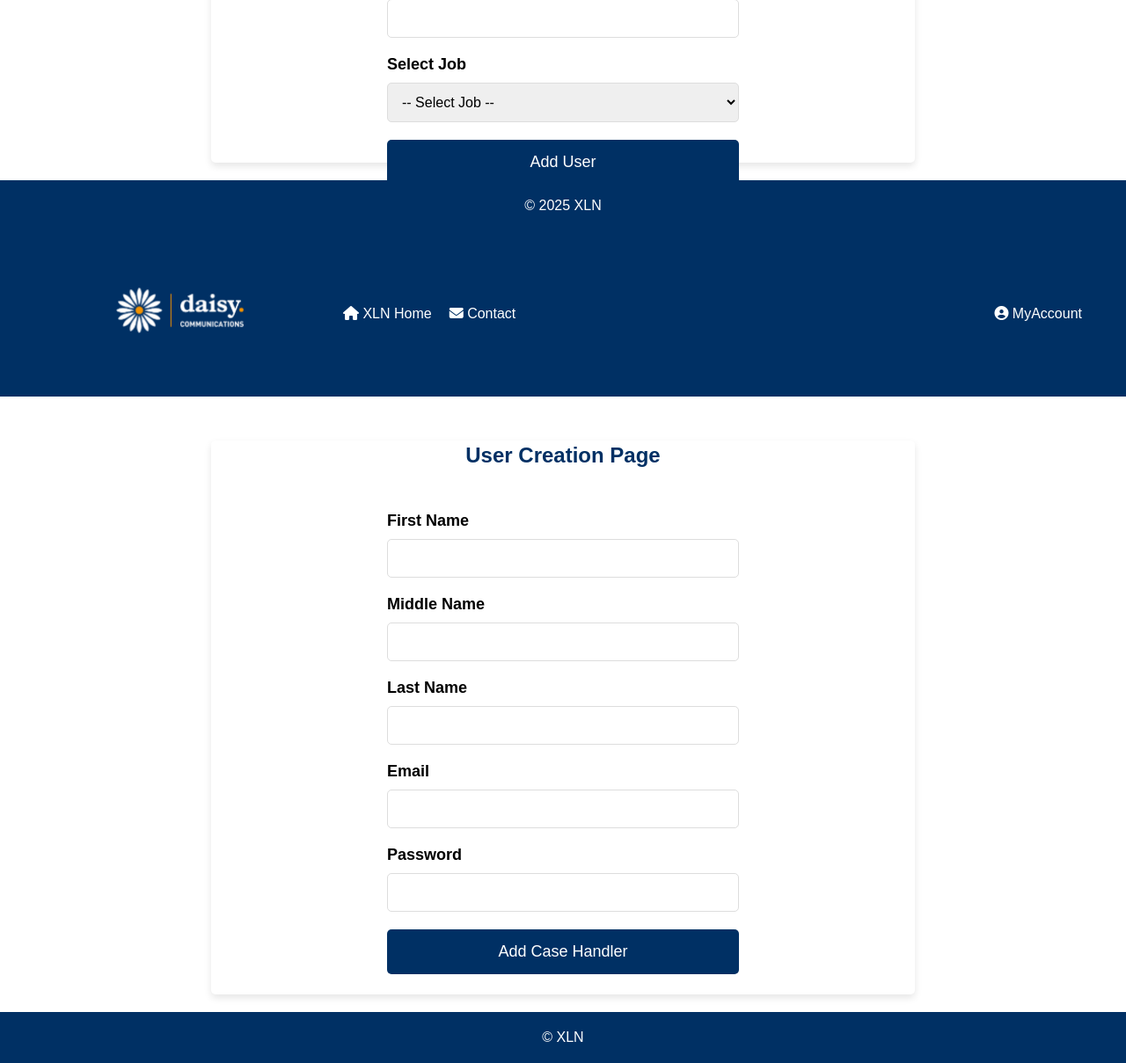
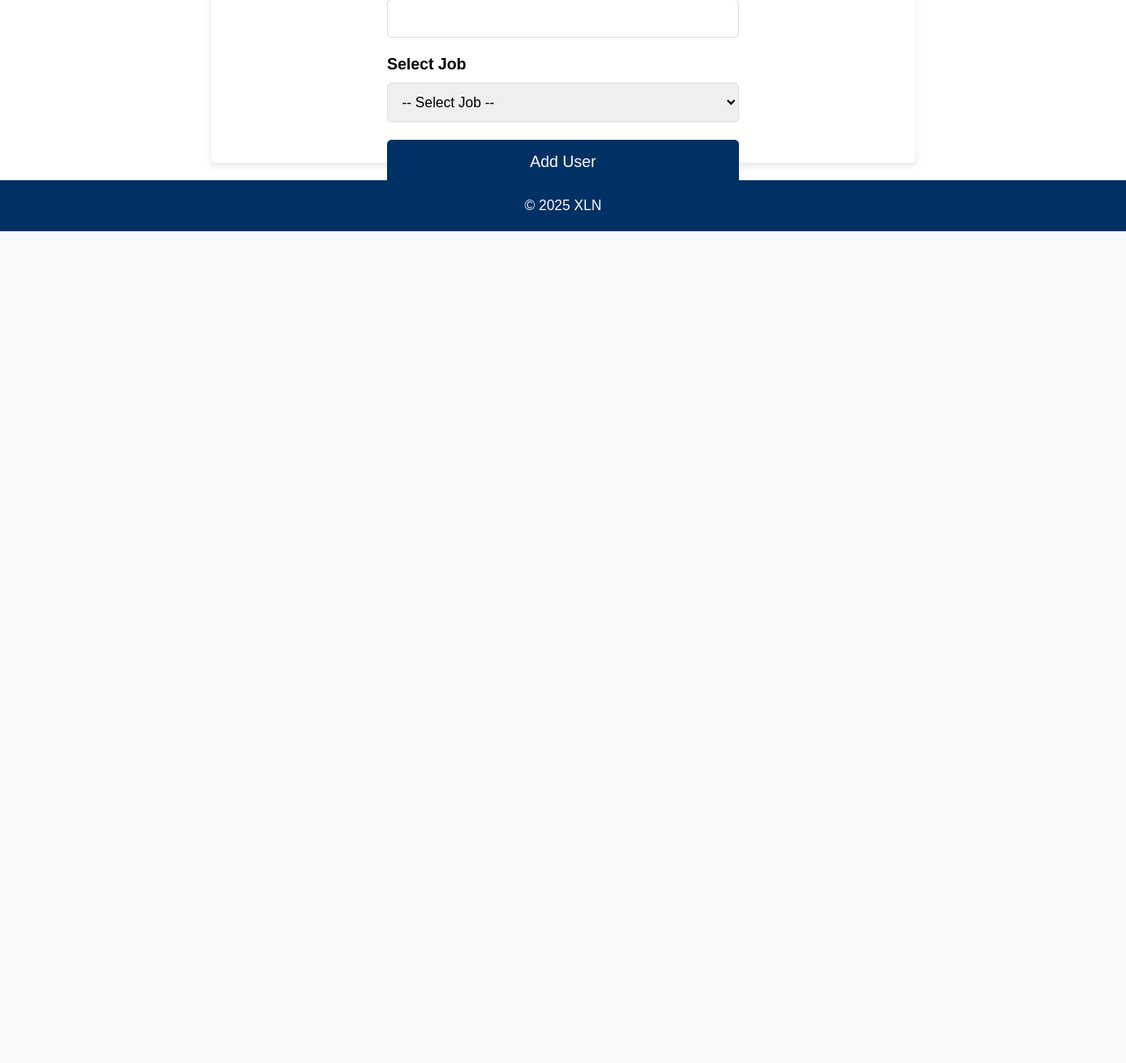
Before and after one commit to maxhermon/XLN2, a PHP site: page /XLN2/php/UserCreation.php in a window 1280 px wide. Shown: the part 683-1892 px from the top of the page at 88% size. After the commit the page ends 946 px from the top, so only its background shows below. Run offline with PHP 8.4, Linux system fonts and the light colour scheme; the visitor is signed in with stand-in values (Sample User, id 1); data comes from the database, SQL or seed files in the repository.

Commit message:
remove old stuff

```diff
--- a/php/UserCreation.php
+++ b/php/UserCreation.php
@@ -175,69 +175,3 @@
 </script>
 
 </html>
-
-
-
-<!DOCTYPE html>
-<html lang="en">
-
-<head>
-    <meta charset="UTF-8">
-    <meta name="viewport" content="width=device-width, initial-scale=1.0">
-    <title>View Case</title>
-    <link rel="stylesheet" href="../css/UserCreation.css">
-    <link
-    rel="stylesheet"
-    href="https://cdnjs.cloudflare.com/ajax/libs/font-awesome/6.2.1/css/all.min.css"
-  />
-</head>
-<body>
-    <header>
-        <a href="Homepage.php"><img class="logo" src="../xlnLogo.png" alt="XLN Logo"></a>
-        <nav>
-            <ul class="left-menu">
-                <li><a href="Homepage.php"><i class="fa-solid fa-house"></i> XLN Home</a></li>
-                <li><a href="../html/Contact.html"><i class="fa-solid fa-envelope"></i> Contact</a></li>
-            </ul>
-            <ul class="right-menu">
-                <li class="dropdown">
-                    <a href="javascript:void(0)" class="dropbtn"><i class="fa-solid fa-circle-user"></i> MyAccount</a>
-                    <div class="dropdown-content">
-                        <a href="ProfilePage.php">View Profile</a>
-                        <a href="logOut.php">Logout</a>
-                    </div>
-                </li>
-            </ul>
-        </nav>
-    </header>
-    <main>
-        <form action="UserCreation.php" method="POST">
-            <h2>User Creation Page</h2>
-
-
-            <label for="fName"><b>First Name</b></label>
-            <input type="text" id="fName" name="fName" required>
-            <label for="fName"><b>Middle Name</b></label>
-            <input type="text" id="mName" name="mName">
-            <label for="lName"><b>Last Name</b></label>
-            <input type="text" id="lName" name="lName" required>
-            <label for="email"><b>Email</b></label>
-            <input type="text" id="email" name="email" required>
-            <label for="password"><b>Password</b></label>
-            <input type="password" id="password" name="password" required>
-            <!-- create dropdown for managerID -->
-
-
-
-            <button type="submit" name="addCaseHandler">Add Case Handler</button>
-        </form>
-    </main>
-    <footer>
-        <p>&copy; <span id="year"></span> XLN</p>
-    </footer>
-</body>
-<script>
-    document.getElementById("year").innerHTML = new Date().getFullYear();
-</script>
-
-</html>
```
